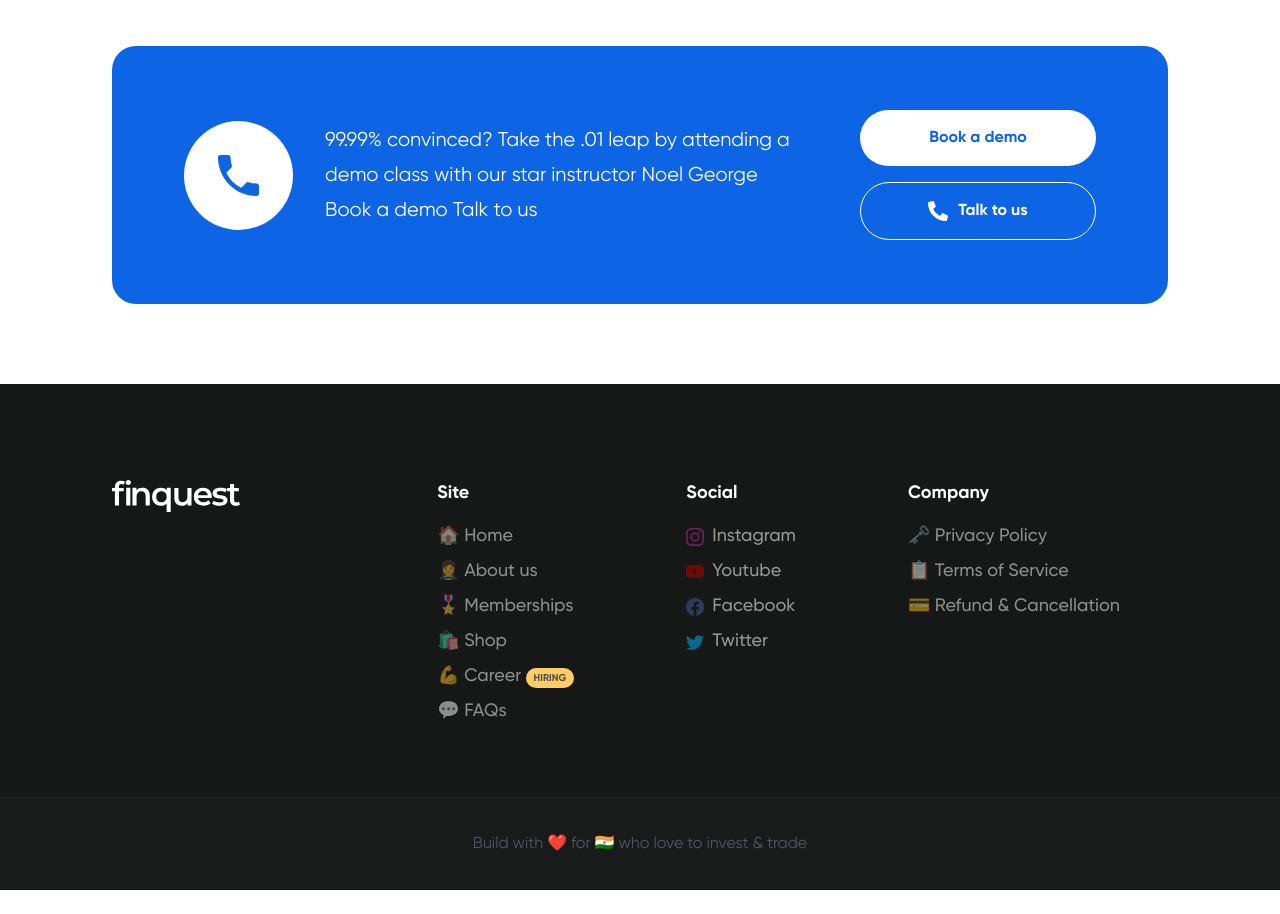
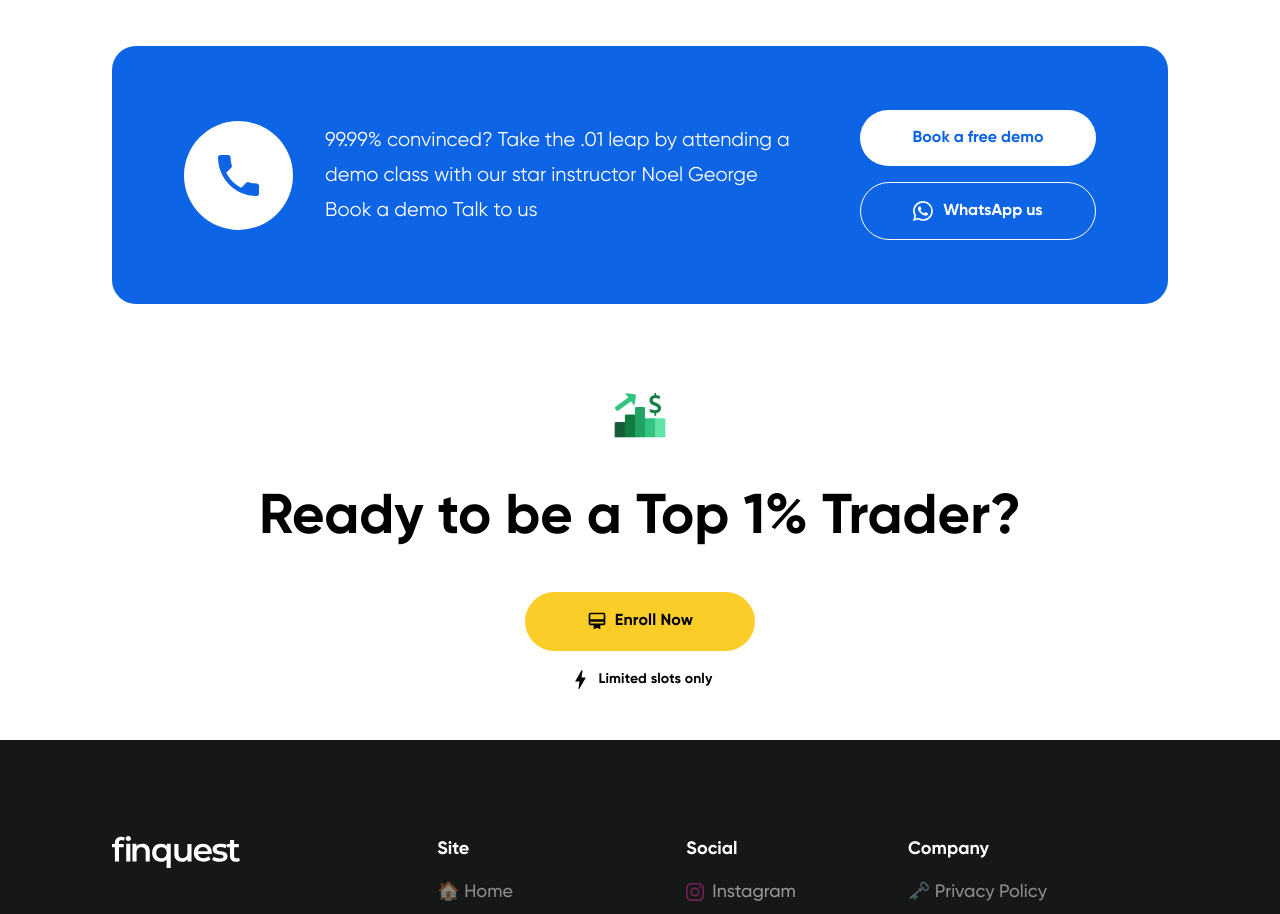
Before and after one commit to emanuelchristo/finquest, a Next.js app: page /course/options in a window 1280 px wide. Shown: the part 7880-8794 px from the top of the page. Before the commit the page ends 8770 px from the top, so only its background shows below. Built offline with nearby package versions, Linux system fonts and the light colour scheme.

Commit message:
top 1% trader

```diff
--- a/components/Course/Demo/Demo.js
+++ b/components/Course/Demo/Demo.js
@@ -1,6 +1,6 @@
 import styles from "./demo.module.css";
 import { motion } from "framer-motion";
-import { FaPhoneAlt } from "react-icons/fa";
+import { BsWhatsapp } from "react-icons/bs";
 import { useState, useEffect } from "react";
 import { useRouter } from "next/router";
 import CoursePageData from "../data/CoursePageData";
@@ -54,7 +54,7 @@ export default function Demo() {
               whileHover={{ scale: 1.05 }}
               whileTap={{ scale: 0.95 }}
             >
-              <span className={styles["button-text"]}>Book a demo</span>
+              <span className={styles["button-text"]}>Book a free demo</span>
             </motion.button>
           </a>
           <a
@@ -63,12 +63,12 @@ export default function Demo() {
             rel="noopener noreferrer"
             className={styles["button"]}
           >
-            <FaPhoneAlt className={styles["icon"]} />
+            <BsWhatsapp className={styles["icon"]} />
             <motion.button
               whileHover={{ scale: 1.05 }}
               whileTap={{ scale: 0.95 }}
             >
-              <span className={styles["button-text"]}>Talk to us</span>
+              <span className={styles["button-text"]}>WhatsApp us</span>
             </motion.button>
           </a>
         </div>
--- a/components/Course/Layout/CoursePage.js
+++ b/components/Course/Layout/CoursePage.js
@@ -17,6 +17,7 @@ import Demo from "../Demo/Demo";
 import Snackbar from "../SnackBar/SnackBar";
 import Navbar from "../Navbar/Navbar";
 import UpcomingBatches from "../UpcomingBatches/UpcomingBatches";
+import TopTrader from "../TopTrader/TopTrader";
 
 const CoursePage = () => {
   const [snackbar, setSnackbar] = useState(false);
@@ -55,6 +56,7 @@ const CoursePage = () => {
       <CommunityLayout />
       <Faqs />
       <Demo />
+      <TopTrader/>
     </>
   );
 };
--- /dev/null
+++ b/components/Course/TopTrader/TopTrader.js
@@ -0,0 +1,42 @@
+import { MdCardMembership, MdBolt } from "react-icons/md";
+import { motion } from "framer-motion";
+import styles from "./toptrader.module.css";
+import Link from "next/link";
+
+export default function TopTrader() {
+  return (
+    <div className="margin">
+      <section className={styles["toptrader"]}>
+        <img
+          src="/images/course/toptrader.svg"
+          width="60px"
+          height="auto"
+          alt=""
+        />
+        <h2>Ready to be a Top 1% Trader?</h2>
+        <div>
+			<Link href='#EnrollNow'>
+          <motion.button  initial={{ scale: 0 }}
+        animate={{
+          scale: 1,
+          transition: { type: "spring", mass: 1.15, delay: 1.5 },
+        }}
+        whileHover={{ scale: 1.05 }}
+        whileTap={{ scale: 0.95 }} className={styles.enroll}>
+            <span>
+              <MdCardMembership />
+            </span>
+            Enroll Now
+          </motion.button>
+			</Link>
+          <p>
+            <span>
+              <MdBolt />
+            </span>{" "}
+            Limited slots only
+          </p>
+        </div>
+      </section>
+    </div>
+  );
+}
--- /dev/null
+++ b/components/Course/TopTrader/toptrader.module.css
@@ -0,0 +1,57 @@
+.toptrader {
+    display: flex;
+    flex-direction: column;
+    justify-content: center;
+    align-items: center;
+    gap: 2.4rem;
+    margin: 2rem 0;
+}
+
+.toptrader>h2 {
+    font-weight: 600;
+    font-size: 56px;
+    line-height: 125%;
+    text-align: center;
+    color: #000000;
+}
+
+.enroll>span {
+    font-size:20px ;
+}
+.enroll {
+    display: flex;
+    flex-direction: row;
+    justify-content: center;
+    align-items: center;
+    padding: 0px;
+    gap: 8px;
+    width: 230px;
+    height: 59px;
+    background: #FBCD29;
+    border-radius: 67px;
+    font-weight: 600;
+    font-size: 16px;
+    line-height: 135%;
+    letter-spacing: 0.01em;
+    color: #000000;
+}
+
+.toptrader>div>p {
+    display: flex;
+    flex-direction: row;
+    align-items: center;
+justify-content: center;
+padding: 0px;
+gap: 6px;
+font-weight: 550;
+font-size: 14px;
+line-height: 135%;
+    letter-spacing: 0.01em;
+    color: #000000;
+    text-align: center;
+    margin: 1rem 0;
+}
+
+.toptrader>div>p>span {
+    font-size: 25px;
+}
```
Also changed, not shown: public/images/course/toptrader.svg (added).
